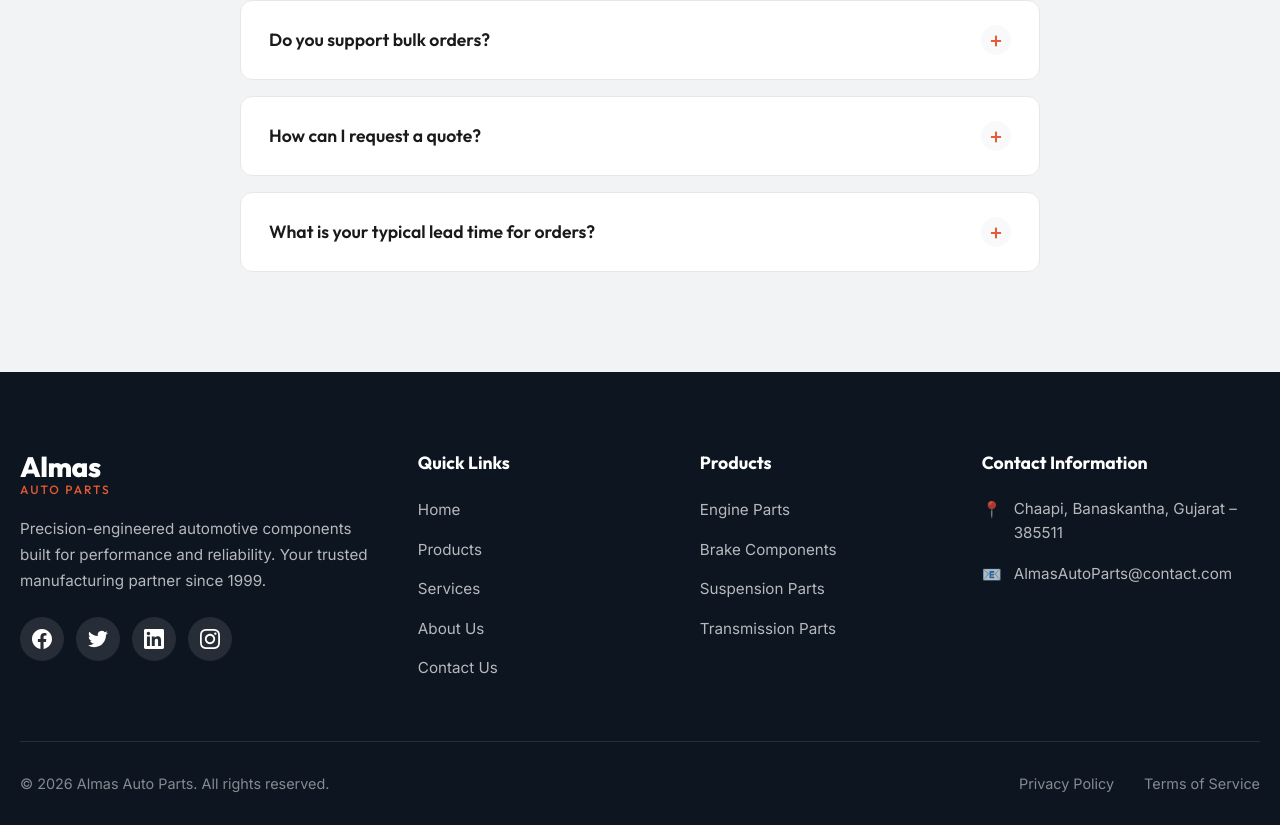
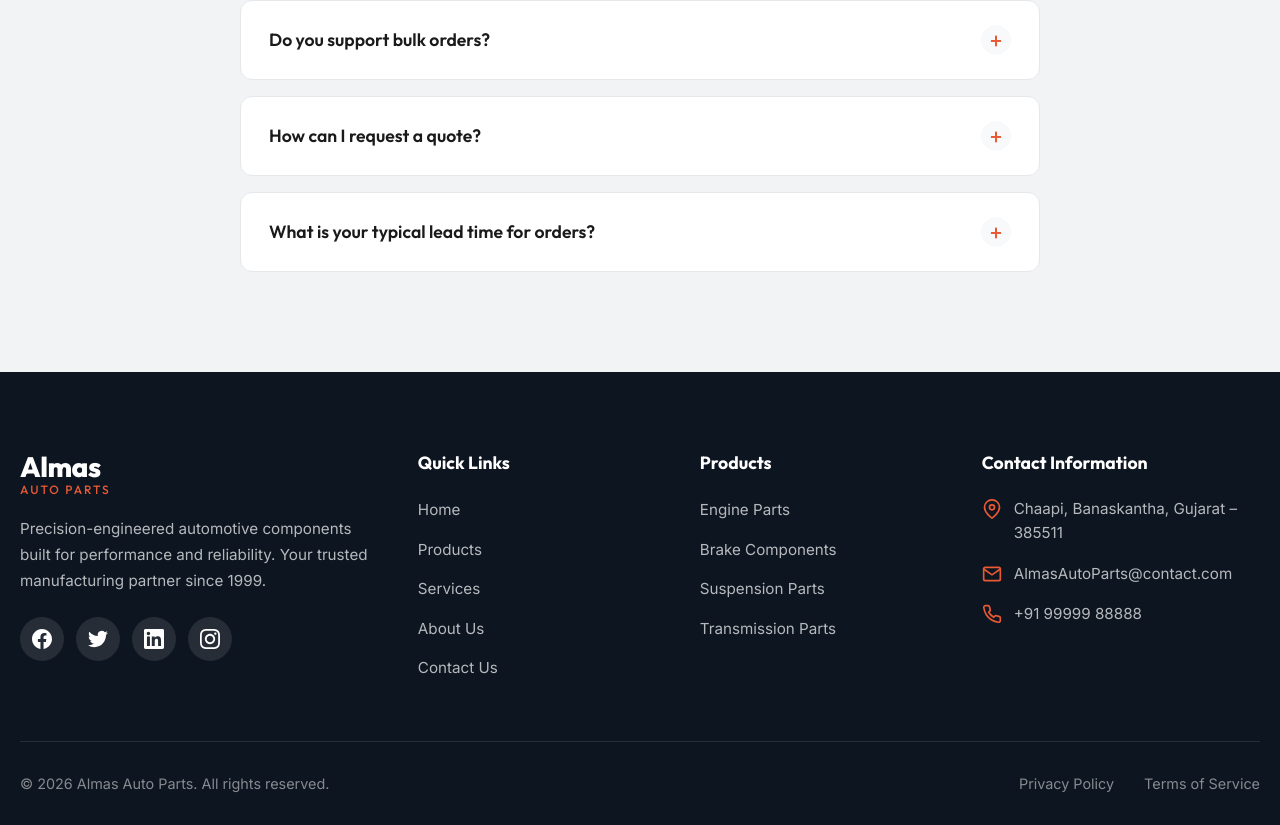
Before and after one commit to MunafBadarpura/almas-auto-parts-1, a React (Vite) app: page / in a window 1280 px wide. Shown: the part 5652-6477 px from the top of the page. Built offline with nearby package versions, Linux system fonts and the light colour scheme.

Commit message:
fixed footer

```diff
--- a/src/components/Footer.css
+++ b/src/components/Footer.css
@@ -96,7 +96,7 @@
     gap: 16px;
 }
 
-.footer-contact p {
+.footer-contact-item {
     font-size: 0.95rem;
     color: rgba(255, 255, 255, 0.7);
     display: flex;
@@ -106,8 +106,16 @@
 }
 
 .contact-icon {
-    font-size: 1rem;
+    width: 20px;
+    height: 20px;
     flex-shrink: 0;
+    margin-top: 2px;
+}
+
+.contact-icon svg {
+    width: 100%;
+    height: 100%;
+    stroke: var(--accent);
 }
 
 .footer-bottom {
--- a/src/components/Footer.tsx
+++ b/src/components/Footer.tsx
@@ -68,14 +68,32 @@
                     <div className="footer-col">
                         <h4 className="footer-title">Contact Information</h4>
                         <div className="footer-contact">
-                            <p>
-                                <span className="contact-icon">📍</span>
-                                Chaapi, Banaskantha, Gujarat – 385511
-                            </p>
-                            <p>
-                                <span className="contact-icon">📧</span>
-                                AlmasAutoParts@contact.com
-                            </p>
+                            <div className="footer-contact-item">
+                                <span className="contact-icon">
+                                    <svg viewBox="0 0 24 24" fill="none" stroke="currentColor" strokeWidth="2">
+                                        <path d="M21 10c0 7-9 13-9 13s-9-6-9-13a9 9 0 0 1 18 0z" />
+                                        <circle cx="12" cy="10" r="3" />
+                                    </svg>
+                                </span>
+                                <span>Chaapi, Banaskantha, Gujarat – 385511</span>
+                            </div>
+                            <div className="footer-contact-item">
+                                <span className="contact-icon">
+                                    <svg viewBox="0 0 24 24" fill="none" stroke="currentColor" strokeWidth="2">
+                                        <path d="M4 4h16c1.1 0 2 .9 2 2v12c0 1.1-.9 2-2 2H4c-1.1 0-2-.9-2-2V6c0-1.1.9-2 2-2z" />
+                                        <polyline points="22,6 12,13 2,6" />
+                                    </svg>
+                                </span>
+                                <span>AlmasAutoParts@contact.com</span>
+                            </div>
+                            <div className="footer-contact-item">
+                                <span className="contact-icon">
+                                    <svg viewBox="0 0 24 24" fill="none" stroke="currentColor" strokeWidth="2">
+                                        <path d="M22 16.92v3a2 2 0 0 1-2.18 2 19.79 19.79 0 0 1-8.63-3.07 19.5 19.5 0 0 1-6-6 19.79 19.79 0 0 1-3.07-8.67A2 2 0 0 1 4.11 2h3a2 2 0 0 1 2 1.72 12.84 12.84 0 0 0 .7 2.81 2 2 0 0 1-.45 2.11L8.09 9.91a16 16 0 0 0 6 6l1.27-1.27a2 2 0 0 1 2.11-.45 12.84 12.84 0 0 0 2.81.7A2 2 0 0 1 22 16.92z" />
+                                    </svg>
+                                </span>
+                                <span>+91 99999 88888</span>
+                            </div>
                         </div>
                     </div>
                 </div>
```
